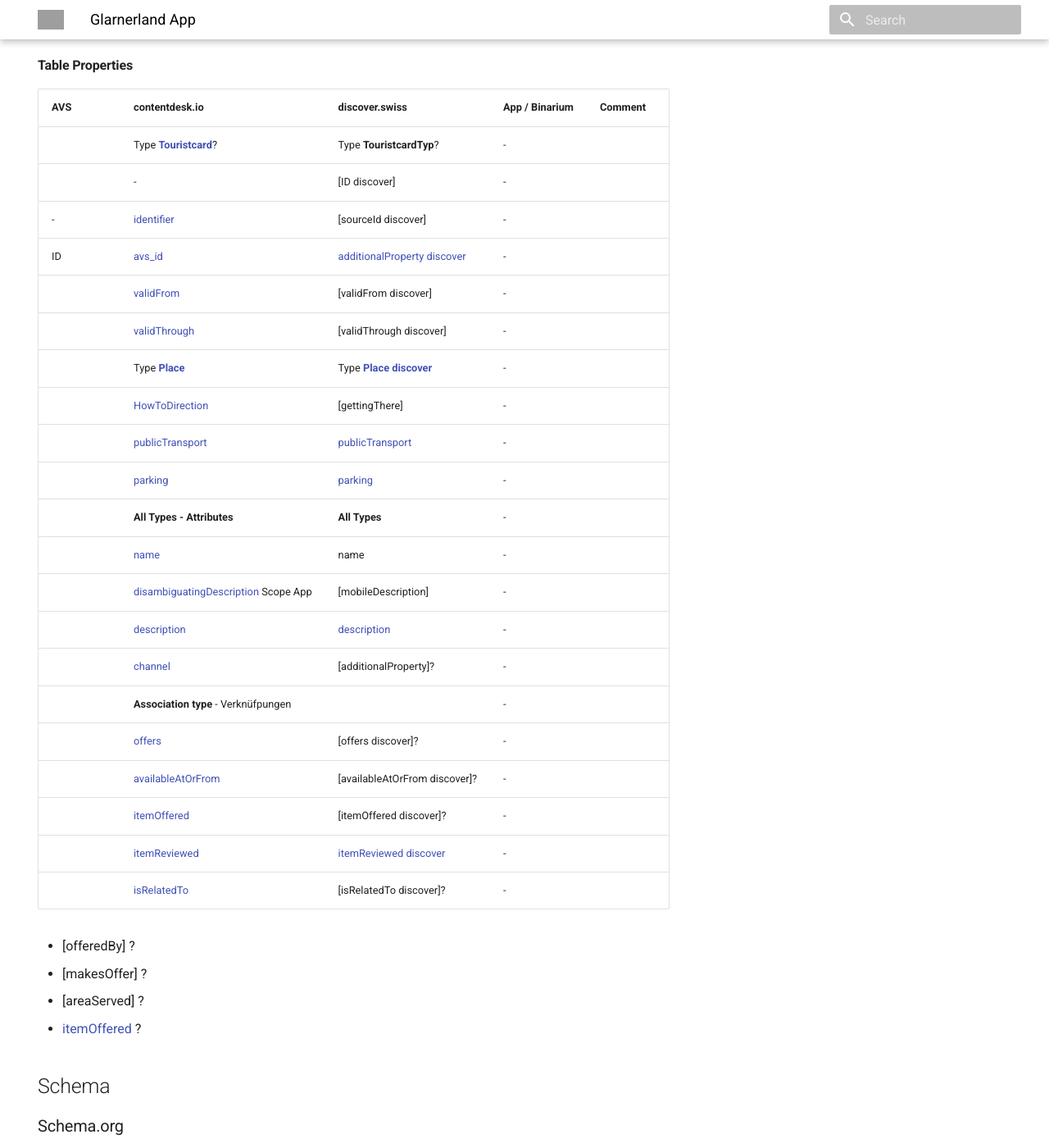
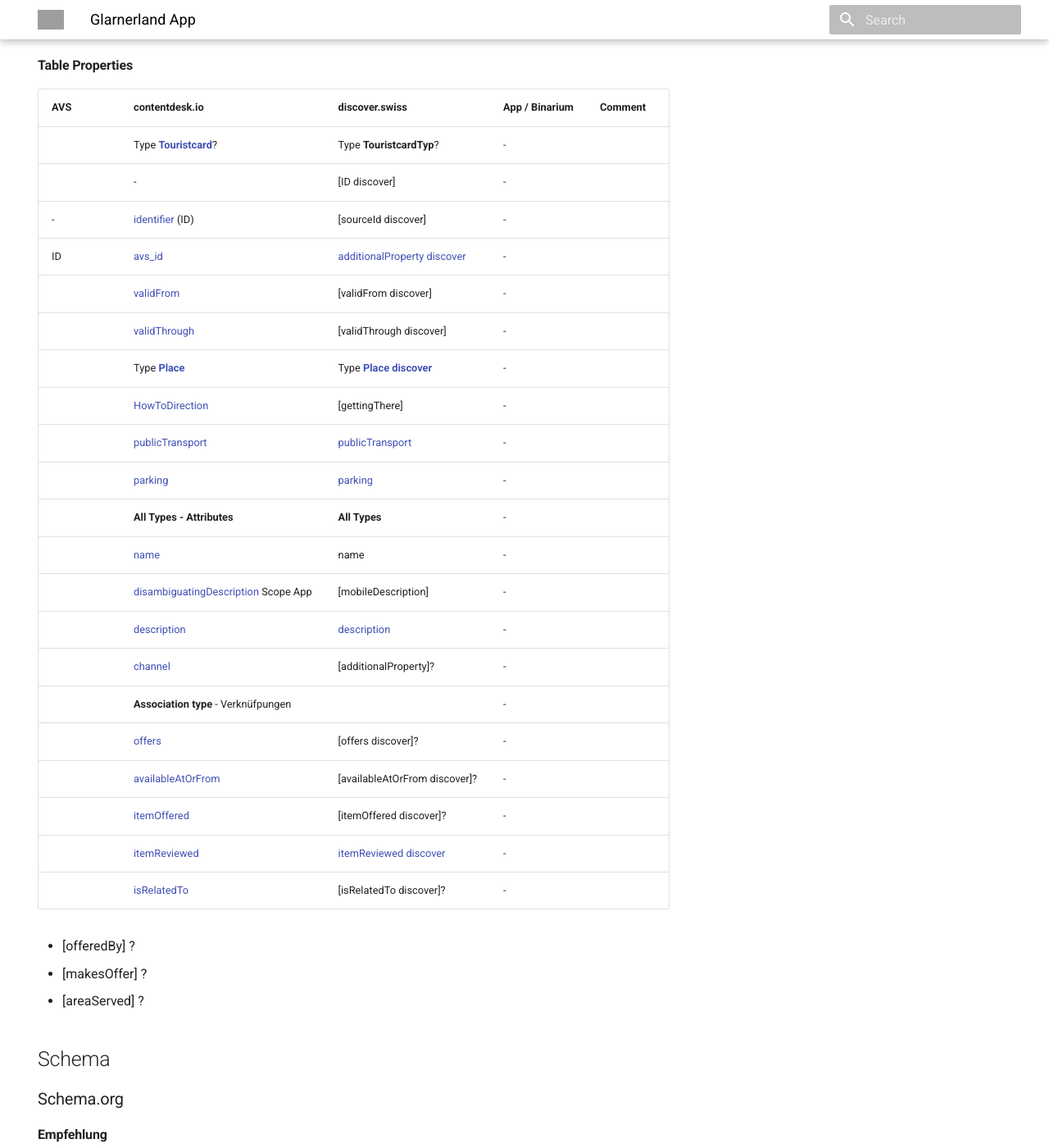
Before and after one commit to tsolenthaler/docs.contentdesk.io, an MkDocs documentation site: the page built from docs/projects/glarnerlandApp.md, in a window 1280 px wide and 1400 px high, scrolled down 1982 px. Shown: the whole window at 82% size. Built offline with MkDocs 1.6.1 and Material for MkDocs 9.7.7, drawn with Linux system fonts in a browser that asks for light colours; grey boxes are pictures that could not be loaded.

```diff
--- a/docs/projects/glarnerlandApp.md
+++ b/docs/projects/glarnerlandApp.md
@@ -206,7 +206,7 @@ classDiagram
 | ----------- | -------------                           | -------------                 | -------------             |   |
 |             | Type **[Touristcard]**?                 | Type **TouristcardTyp**?      | -                         |   |
 |             | -                                       | [ID discover]                 | -                         |
-| -           | [identifier]                            | [sourceId discover]           | -                         |
+| -           | [identifier] (ID)                       | [sourceId discover]           | -                         |
 | ID          | [avs_id]                                | [additionalProperty discover] | -                         |   |
 |             | [validFrom]                             | [validFrom discover]          | -                         |
 |             | [validThrough]                          | [validThrough discover]       | -                         |
@@ -229,7 +229,6 @@ classDiagram
 * [offeredBy] ?
 * [makesOffer] ?
 * [areaServed] ?
-* [itemOffered] ?
 
 [offers]: ../../schema/offers
 [availableAtOrFrom]: ../../schema/availableAtOrFrom
```
